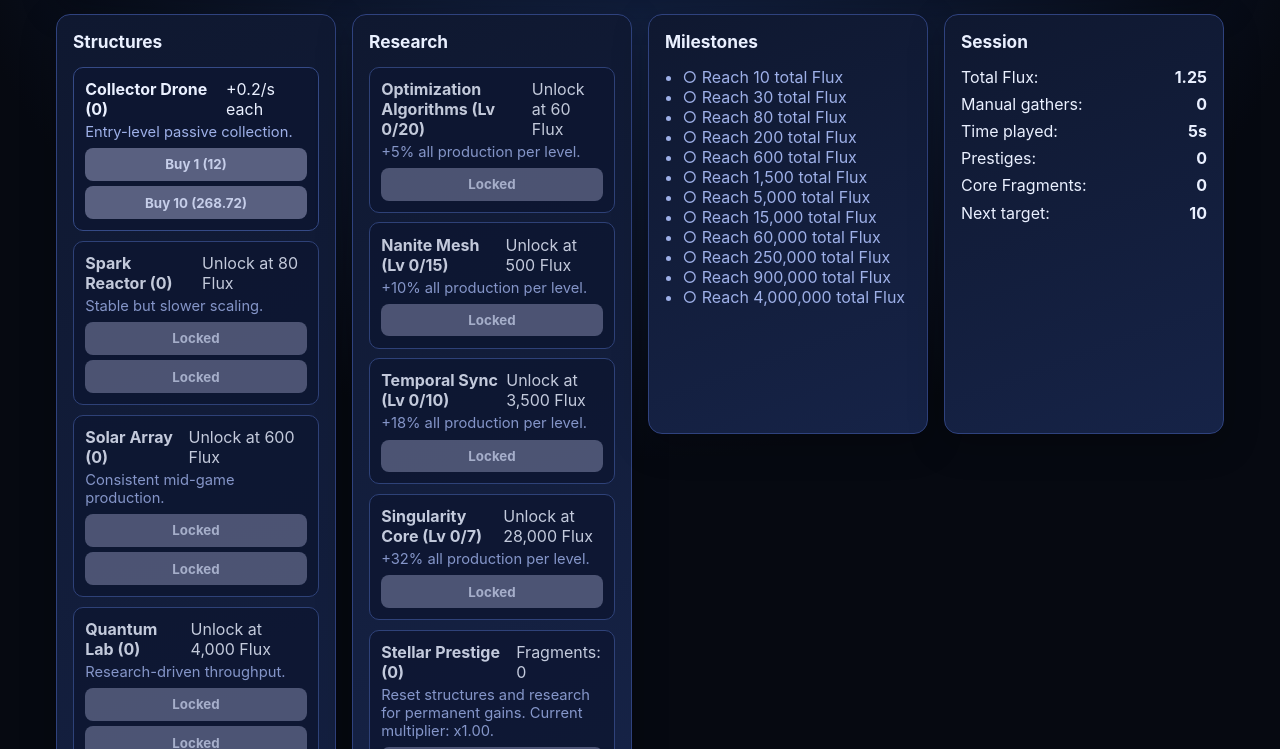
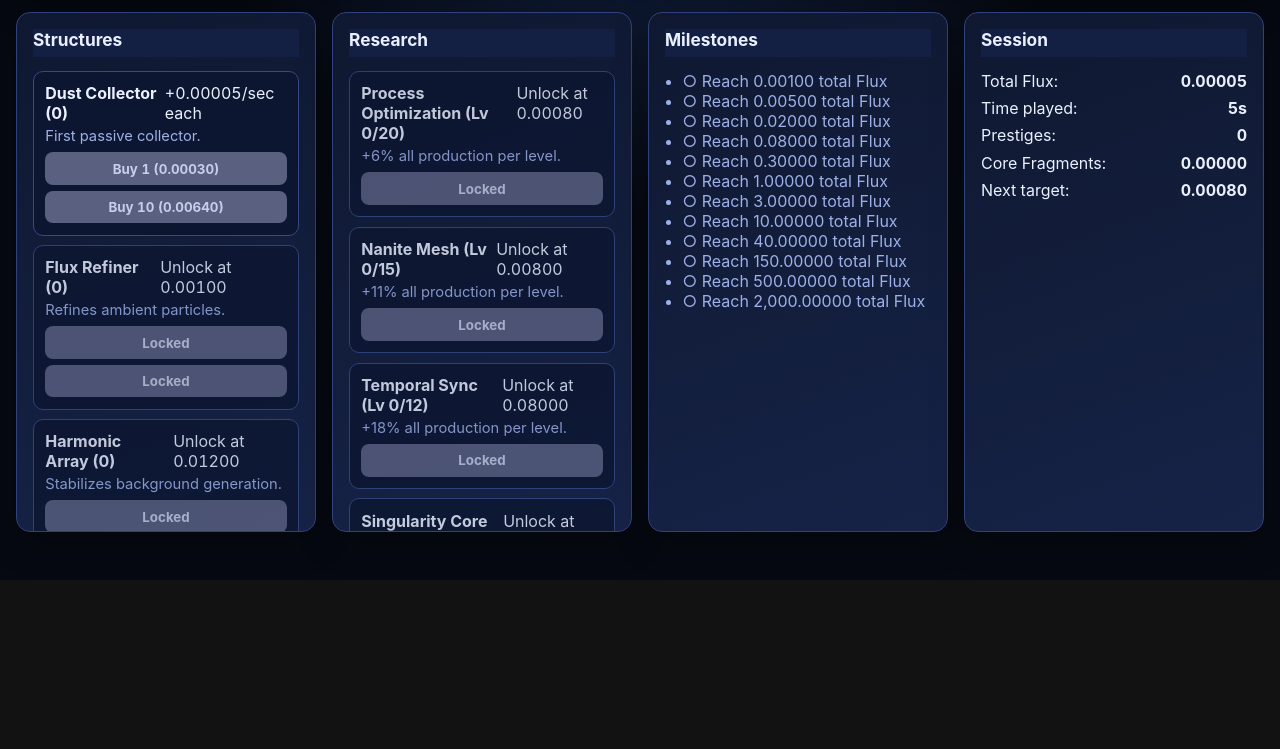
Before and after one commit to hermanjustinm/hidle, a plain HTML site: page index.html in a window 1280 px wide. Shown: the part 259-1008 px from the top of the page. After the commit the page ends 839 px from the top, so only its background shows below. Drawn offline with Linux system fonts and the light colour scheme.

Commit message:
Rewrite to pure idle mode with fixed decimal scaling

```diff
--- a/index.html
+++ b/index.html
@@ -10,16 +10,15 @@
     <main class="app">
       <header>
         <h1>Starlight Foundry</h1>
-        <p class="subtitle">Steady growth, long-term planning, and no chaotic UI jumping.</p>
+        <p class="subtitle">Pure idle mode: no clicking, no pop-in layout, steady long-term scaling.</p>
       </header>
 
       <section class="resource-card">
         <div class="resource-main">
           <p class="resource-label">Flux</p>
-          <p id="fluxValue" class="resource-value">0</p>
-          <p id="perSecond" class="resource-rate">+0 / sec</p>
+          <p id="fluxValue" class="resource-value">0.00000</p>
+          <p id="perSecond" class="resource-rate">+0.00001 / sec</p>
         </div>
-        <button id="tapButton" class="primary-action">Gather Flux</button>
       </section>
 
       <section class="grid">
@@ -41,12 +40,11 @@
         <article class="panel">
           <h2>Session</h2>
           <div class="stats">
-            <p><span>Total Flux:</span> <strong id="lifetimeValue">0</strong></p>
-            <p><span>Manual gathers:</span> <strong id="clicksValue">0</strong></p>
+            <p><span>Total Flux:</span> <strong id="lifetimeValue">0.00000</strong></p>
             <p><span>Time played:</span> <strong id="timeValue">0s</strong></p>
             <p><span>Prestiges:</span> <strong id="prestigeValue">0</strong></p>
-            <p><span>Core Fragments:</span> <strong id="fragmentsValue">0</strong></p>
-            <p><span>Next target:</span> <strong id="nextUnlockValue">-</strong></p>
+            <p><span>Core Fragments:</span> <strong id="fragmentsValue">0.00000</strong></p>
+            <p><span>Next target:</span> <strong id="nextUnlockValue">0.00100</strong></p>
           </div>
         </article>
       </section>
--- a/script.js
+++ b/script.js
@@ -1,41 +1,42 @@
-const TICK_MS = 250;
-const SAVE_KEY = "starlight-foundry-save-v4";
+const TICK_MS = 200;
+const SAVE_KEY = "starlight-foundry-save-v5";
+
+const STARTING_RATE = 0.00001;
 
 const state = {
   flux: 0,
   lifetime: 0,
-  clicks: 0,
   playedMs: 0,
   lastTick: Date.now(),
   prestiges: 0,
   fragments: 0,
   generators: [
-    { id: "drone", name: "Collector Drone", amount: 0, baseRate: 0.2, baseCost: 12, growth: 1.17, unlockAt: 0, desc: "Entry-level passive collection." },
-    { id: "reactor", name: "Spark Reactor", amount: 0, baseRate: 1.1, baseCost: 140, growth: 1.2, unlockAt: 80, desc: "Stable but slower scaling." },
-    { id: "array", name: "Solar Array", amount: 0, baseRate: 5.5, baseCost: 1200, growth: 1.23, unlockAt: 600, desc: "Consistent mid-game production." },
-    { id: "lab", name: "Quantum Lab", amount: 0, baseRate: 24, baseCost: 9800, growth: 1.25, unlockAt: 4000, desc: "Research-driven throughput." },
-    { id: "forge", name: "Orbital Forge", amount: 0, baseRate: 110, baseCost: 85000, growth: 1.28, unlockAt: 30000, desc: "Strong long-session AFK gains." },
-    { id: "rift", name: "Rift Harvester", amount: 0, baseRate: 450, baseCost: 700000, growth: 1.31, unlockAt: 200000, desc: "Late-game specialization." },
+    { id: "collector", name: "Dust Collector", amount: 0, baseRate: 0.00005, baseCost: 0.00030, growth: 1.16, unlockAt: 0.0, desc: "First passive collector." },
+    { id: "refiner", name: "Flux Refiner", amount: 0, baseRate: 0.00030, baseCost: 0.00400, growth: 1.18, unlockAt: 0.00100, desc: "Refines ambient particles." },
+    { id: "array", name: "Harmonic Array", amount: 0, baseRate: 0.00180, baseCost: 0.05000, growth: 1.2, unlockAt: 0.01200, desc: "Stabilizes background generation." },
+    { id: "reactor", name: "Micro Reactor", amount: 0, baseRate: 0.01000, baseCost: 0.75000, growth: 1.22, unlockAt: 0.12000, desc: "Sustained idle throughput." },
+    { id: "matrix", name: "Lattice Matrix", amount: 0, baseRate: 0.05500, baseCost: 8.00000, growth: 1.24, unlockAt: 1.00000, desc: "Mid-run production backbone." },
+    { id: "forge", name: "Stellar Forge", amount: 0, baseRate: 0.30000, baseCost: 95.00000, growth: 1.27, unlockAt: 12.00000, desc: "Long-session engine." },
   ],
   boosters: [
-    { id: "alg", name: "Optimization Algorithms", level: 0, max: 20, mult: 0.05, baseCost: 70, growth: 1.34, unlockAt: 60, desc: "+5% all production per level." },
-    { id: "mesh", name: "Nanite Mesh", level: 0, max: 15, mult: 0.1, baseCost: 650, growth: 1.42, unlockAt: 500, desc: "+10% all production per level." },
-    { id: "sync", name: "Temporal Sync", level: 0, max: 10, mult: 0.18, baseCost: 6200, growth: 1.52, unlockAt: 3500, desc: "+18% all production per level." },
-    { id: "sing", name: "Singularity Core", level: 0, max: 7, mult: 0.32, baseCost: 58000, growth: 1.64, unlockAt: 28000, desc: "+32% all production per level." },
+    { id: "opt", name: "Process Optimization", level: 0, max: 20, mult: 0.06, baseCost: 0.00300, growth: 1.26, unlockAt: 0.00080, desc: "+6% all production per level." },
+    { id: "mesh", name: "Nanite Mesh", level: 0, max: 15, mult: 0.11, baseCost: 0.04000, growth: 1.32, unlockAt: 0.00800, desc: "+11% all production per level." },
+    { id: "sync", name: "Temporal Sync", level: 0, max: 12, mult: 0.18, baseCost: 0.60000, growth: 1.4, unlockAt: 0.08000, desc: "+18% all production per level." },
+    { id: "core", name: "Singularity Core", level: 0, max: 8, mult: 0.3, baseCost: 7.50000, growth: 1.5, unlockAt: 0.90000, desc: "+30% all production per level." },
   ],
 };
 
-const milestones = [10, 30, 80, 200, 600, 1500, 5000, 15000, 60000, 250000, 900000, 4_000_000];
+const milestones = [
+  0.001, 0.005, 0.02, 0.08, 0.3, 1.0, 3.0, 10.0, 40.0, 150.0, 500.0, 2000.0,
+];
 
 const el = {
   flux: document.getElementById("fluxValue"),
   perSecond: document.getElementById("perSecond"),
-  tap: document.getElementById("tapButton"),
   generators: document.getElementById("generatorList"),
   boosters: document.getElementById("boosterList"),
   milestones: document.getElementById("milestoneList"),
   lifetime: document.getElementById("lifetimeValue"),
-  clicks: document.getElementById("clicksValue"),
   time: document.getElementById("timeValue"),
   prestige: document.getElementById("prestigeValue"),
   fragments: document.getElementById("fragmentsValue"),
@@ -43,7 +44,10 @@ const el = {
 };
 
 function fmt(v) {
-  return new Intl.NumberFormat("en-US", { minimumFractionDigits: 0, maximumFractionDigits: 2 }).format(v);
+  return new Intl.NumberFormat("en-US", {
+    minimumFractionDigits: 5,
+    maximumFractionDigits: 5,
+  }).format(v);
 }
 
 function genCost(g, bulk = 1) {
@@ -57,22 +61,17 @@ function boostCost(b) {
 }
 
 function prestigeBonus() {
-  return 1 + state.fragments * 0.08;
+  return 1 + state.fragments * 0.05;
 }
 
 function productionMultiplier() {
-  const boosterMult = state.boosters.reduce((a, b) => a * (1 + b.level * b.mult), 1);
-  return boosterMult * prestigeBonus();
+  const researchMult = state.boosters.reduce((acc, b) => acc * (1 + b.level * b.mult), 1);
+  return researchMult * prestigeBonus();
 }
 
 function productionPerSecond() {
-  const baseline = 0.25;
-  const structureBase = state.generators.reduce((a, g) => a + g.amount * g.baseRate, 0);
-  return baseline + structureBase * productionMultiplier();
-}
-
-function clickPower() {
-  return Math.max(1, Math.floor(1 + Math.sqrt(Math.max(0, state.fragments))));
+  const structureRate = state.generators.reduce((acc, g) => acc + g.amount * g.baseRate, 0);
+  return STARTING_RATE + structureRate * productionMultiplier();
 }
 
 function nextTarget() {
@@ -85,16 +84,21 @@ function nextTarget() {
 }
 
 function canPrestige() {
-  return state.lifetime >= 500_000;
+  return state.lifetime >= 50;
 }
 
 function prestigeGain() {
-  return Math.max(1, Math.floor(Math.sqrt(state.lifetime / 500_000)));
+  return Math.max(1, Math.floor(Math.sqrt(state.lifetime / 50)));
 }
 
 function itemCard({ title, meta, desc, buttons, locked }) {
   const btns = buttons
-    .map((b) => `<button data-action="${b.action}" data-id="${b.id ?? ""}" data-bulk="${b.bulk ?? ""}" ${b.disabled ? "disabled" : ""}>${b.label}</button>`)
+    .map(
+      (b) =>
+        `<button data-action="${b.action}" data-id="${b.id ?? ""}" data-bulk="${b.bulk ?? ""}" ${
+          b.disabled ? "disabled" : ""
+        }>${b.label}</button>`,
+    )
     .join("");
   return `<div class="item ${locked ? "locked" : ""}"><div class="item-head"><strong>${title}</strong><span>${meta}</span></div><p>${desc}</p><div class="item-actions">${btns}</div></div>`;
 }
@@ -107,12 +111,24 @@ function renderGenerators() {
       const c10 = genCost(g, 10);
       return itemCard({
         title: `${g.name} (${g.amount})`,
-        meta: unlocked ? `+${fmt(g.baseRate * productionMultiplier())}/s each` : `Unlock at ${fmt(g.unlockAt)} Flux`,
+        meta: unlocked ? `+${fmt(g.baseRate * productionMultiplier())}/sec each` : `Unlock at ${fmt(g.unlockAt)}`,
         desc: g.desc,
         locked: !unlocked,
         buttons: [
-          { action: "buy-generator", id: g.id, bulk: 1, label: unlocked ? `Buy 1 (${fmt(c1)})` : "Locked", disabled: !unlocked || state.flux < c1 },
-          { action: "buy-generator", id: g.id, bulk: 10, label: unlocked ? `Buy 10 (${fmt(c10)})` : "Locked", disabled: !unlocked || state.flux < c10 },
+          {
+            action: "buy-generator",
+            id: g.id,
+            bulk: 1,
+            label: unlocked ? `Buy 1 (${fmt(c1)})` : "Locked",
+            disabled: !unlocked || state.flux < c1,
+          },
+          {
+            action: "buy-generator",
+            id: g.id,
+            bulk: 10,
+            label: unlocked ? `Buy 10 (${fmt(c10)})` : "Locked",
+            disabled: !unlocked || state.flux < c10,
+          },
         ],
       });
     })
@@ -120,14 +136,14 @@ function renderGenerators() {
 }
 
 function renderBoosters() {
-  const cards = state.boosters
+  const researchCards = state.boosters
     .map((b) => {
       const unlocked = state.lifetime >= b.unlockAt;
+      const available = b.level < b.max;
       const cost = boostCost(b);
-      const available = b.level < b.max;
       return itemCard({
         title: `${b.name} (Lv ${b.level}/${b.max})`,
-        meta: unlocked ? `x${(1 + b.level * b.mult).toFixed(2)}` : `Unlock at ${fmt(b.unlockAt)} Flux`,
+        meta: unlocked ? `x${(1 + b.level * b.mult).toFixed(5)}` : `Unlock at ${fmt(b.unlockAt)}`,
         desc: b.desc,
         locked: !unlocked,
         buttons: [
@@ -142,40 +158,44 @@ function renderBoosters() {
     })
     .join("");
 
-  const prestige = itemCard({
+  const prestigeCard = itemCard({
     title: `Stellar Prestige (${state.prestiges})`,
     meta: `Fragments: ${fmt(state.fragments)}`,
-    desc: `Reset structures and research for permanent gains. Current multiplier: x${prestigeBonus().toFixed(2)}.`,
+    desc: `Reset all structures/research for permanent scaling. Current multiplier: x${prestigeBonus().toFixed(5)}.`,
     locked: !canPrestige(),
     buttons: [
       {
         action: "prestige",
-        label: canPrestige() ? `Prestige for +${fmt(prestigeGain())} Fragments` : "Need 500,000 total Flux",
+        label: canPrestige() ? `Prestige for +${fmt(prestigeGain())} Fragments` : "Need 50.00000 total Flux",
         disabled: !canPrestige(),
       },
     ],
   });
 
-  el.boosters.innerHTML = cards + prestige;
+  el.boosters.innerHTML = researchCards + prestigeCard;
 }
 
 function renderMilestones() {
   el.milestones.innerHTML = milestones
-    .map((m) => `<li class="${state.lifetime >= m ? "done" : ""}">${state.lifetime >= m ? "✓" : "○"} Reach ${fmt(m)} total Flux</li>`)
+    .map(
+      (m) =>
+        `<li class="${state.lifetime >= m ? "done" : ""}">${state.lifetime >= m ? "✓" : "○"} Reach ${fmt(
+          m,
+        )} total Flux</li>`,
+    )
     .join("");
 }
 
 function renderStats() {
   const pps = productionPerSecond();
   el.flux.textContent = fmt(state.flux);
-  el.perSecond.textContent = `+${fmt(pps)} / sec (gather +${fmt(clickPower())})`;
+  el.perSecond.textContent = `+${fmt(pps)} / sec`;
   el.lifetime.textContent = fmt(state.lifetime);
-  el.clicks.textContent = String(state.clicks);
   el.time.textContent = `${Math.floor(state.playedMs / 1000)}s`;
   el.prestige.textContent = String(state.prestiges);
   el.fragments.textContent = fmt(state.fragments);
   const next = nextTarget();
-  el.next.textContent = next ? fmt(next) : "All milestones reached";
+  el.next.textContent = next ? fmt(next) : "All milestone tracks complete";
 }
 
 function renderAll() {
@@ -208,15 +228,18 @@ function doPrestige() {
   state.fragments += prestigeGain();
   state.prestiges += 1;
   state.flux = 0;
-  state.generators.forEach((g) => (g.amount = 0));
-  state.boosters.forEach((b) => (b.level = 0));
+  state.generators.forEach((g) => {
+    g.amount = 0;
+  });
+  state.boosters.forEach((b) => {
+    b.level = 0;
+  });
 }
 
 function save() {
   const payload = {
     flux: state.flux,
     lifetime: state.lifetime,
-    clicks: state.clicks,
     playedMs: state.playedMs,
     prestiges: state.prestiges,
     fragments: state.fragments,
@@ -233,7 +256,6 @@ function load() {
     const p = JSON.parse(raw);
     state.flux = p.flux ?? state.flux;
     state.lifetime = p.lifetime ?? state.lifetime;
-    state.clicks = p.clicks ?? state.clicks;
     state.playedMs = p.playedMs ?? state.playedMs;
     state.prestiges = p.prestiges ?? state.prestiges;
     state.fragments = p.fragments ?? state.fragments;
@@ -249,14 +271,6 @@ function load() {
     localStorage.removeItem(SAVE_KEY);
   }
 }
-
-el.tap.addEventListener("click", () => {
-  const gain = clickPower();
-  state.flux += gain;
-  state.lifetime += gain;
-  state.clicks += 1;
-  renderAll();
-});
 
 function handleActionClick(e) {
   const btn = e.target.closest("button[data-action]");
@@ -275,9 +289,11 @@ function tick() {
   const dt = Math.min((now - state.lastTick) / 1000, 2);
   state.lastTick = now;
   state.playedMs += dt * 1000;
+
   const gain = productionPerSecond() * dt;
   state.flux += gain;
   state.lifetime += gain;
+
   renderAll();
   save();
 }
--- a/styles.css
+++ b/styles.css
@@ -11,7 +11,7 @@
 
 * { box-sizing: border-box; font-family: Inter, system-ui, -apple-system, Segoe UI, Roboto, sans-serif; }
 body { margin: 0; min-height: 100vh; background: radial-gradient(circle at top, #1a2f5e, var(--bg) 45%); color: var(--text); }
-.app { max-width: 1200px; margin: 0 auto; padding: 2rem 1rem 3rem; }
+.app { max-width: 1280px; margin: 0 auto; padding: 2rem 1rem 3rem; }
 h1 { margin: 0 0 0.25rem; }
 .subtitle { color: var(--muted); margin-top: 0; }
 
@@ -22,38 +22,49 @@ h1 { margin: 0 0 0.25rem; }
   box-shadow: 0 10px 35px rgba(0, 0, 0, 0.25);
 }
 
-.resource-card { margin-top: 1rem; padding: 1rem; display: flex; flex-wrap: wrap; align-items: center; justify-content: space-between; gap: 1rem; }
+.resource-card { margin-top: 1rem; padding: 1rem; }
 .resource-label { color: var(--muted); margin: 0; }
-.resource-value { font-size: clamp(2rem, 6vw, 3.4rem); margin: 0.2rem 0; font-weight: 800; }
-.resource-rate { margin: 0; color: var(--good); min-height: 1.2rem; }
+.resource-value { font-size: clamp(2rem, 6vw, 3.3rem); margin: 0.2rem 0; font-weight: 800; font-variant-numeric: tabular-nums; }
+.resource-rate { margin: 0; color: var(--good); min-height: 1.2rem; font-variant-numeric: tabular-nums; }
 
-.primary-action {
-  background: linear-gradient(135deg, #3eb1ff, #7ef5ff);
-  color: #071428;
-  border: 0;
-  border-radius: 10px;
-  padding: 0.9rem 1.2rem;
-  font-weight: 800;
-  cursor: pointer;
+.grid {
+  margin-top: 1rem;
+  display: grid;
+  grid-template-columns: repeat(4, minmax(0, 1fr));
+  gap: 1rem;
+  align-items: start;
 }
 
-.grid { margin-top: 1rem; display: grid; grid-template-columns: repeat(auto-fit, minmax(260px, 1fr)); gap: 1rem; align-items: start; }
-.panel { padding: 1rem; min-height: 420px; }
-.panel h2 { margin-top: 0; font-size: 1.08rem; }
+.panel {
+  padding: 1rem;
+  height: 520px;
+  overflow: auto;
+}
+
+.panel h2 { margin-top: 0; font-size: 1.08rem; position: sticky; top: 0; background: #132043; padding-bottom: 0.4rem; }
 .list { display: grid; gap: 0.6rem; }
-
 .item { border: 1px solid #354a86; border-radius: 10px; padding: 0.7rem; background: #0d1631; }
 .item.locked { opacity: 0.82; }
 .item-head { display: flex; justify-content: space-between; gap: 0.5rem; align-items: baseline; }
+.item-head span { font-variant-numeric: tabular-nums; }
 .item p { margin: 0.25rem 0; color: var(--muted); font-size: 0.92rem; }
 .item-actions { display: grid; gap: 0.35rem; margin-top: 0.45rem; }
 .item button {
   width: 100%; padding: 0.52rem; border-radius: 8px; border: 0;
-  background: #2f72ff; color: var(--text); font-weight: 700; cursor: pointer;
+  background: #2f72ff; color: var(--text); font-weight: 700; cursor: pointer; font-variant-numeric: tabular-nums;
 }
 .item button:disabled { background: var(--locked); color: #c6cee9; cursor: not-allowed; }
 
 .milestone-list { margin: 0; padding-left: 1.1rem; color: var(--muted); }
 .milestone-list li.done { color: var(--good); }
 
-.stats p { display: flex; justify-content: space-between; gap: 1rem; margin: 0.45rem 0; }
+.stats p { display: flex; justify-content: space-between; gap: 1rem; margin: 0.45rem 0; font-variant-numeric: tabular-nums; }
+
+@media (max-width: 1150px) {
+  .grid { grid-template-columns: repeat(2, minmax(0, 1fr)); }
+}
+
+@media (max-width: 700px) {
+  .grid { grid-template-columns: 1fr; }
+  .panel { height: auto; max-height: 420px; }
+}
```
Also changed, not shown: 1 other file.
